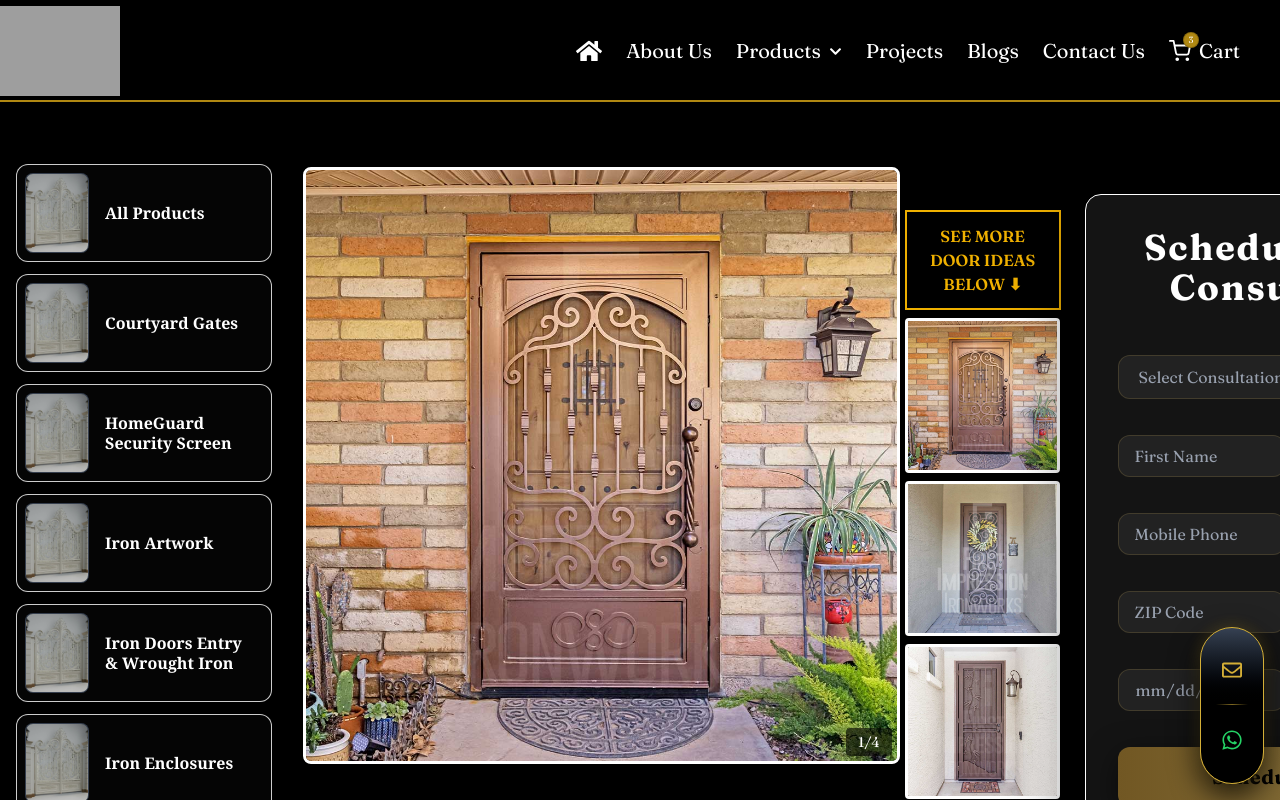
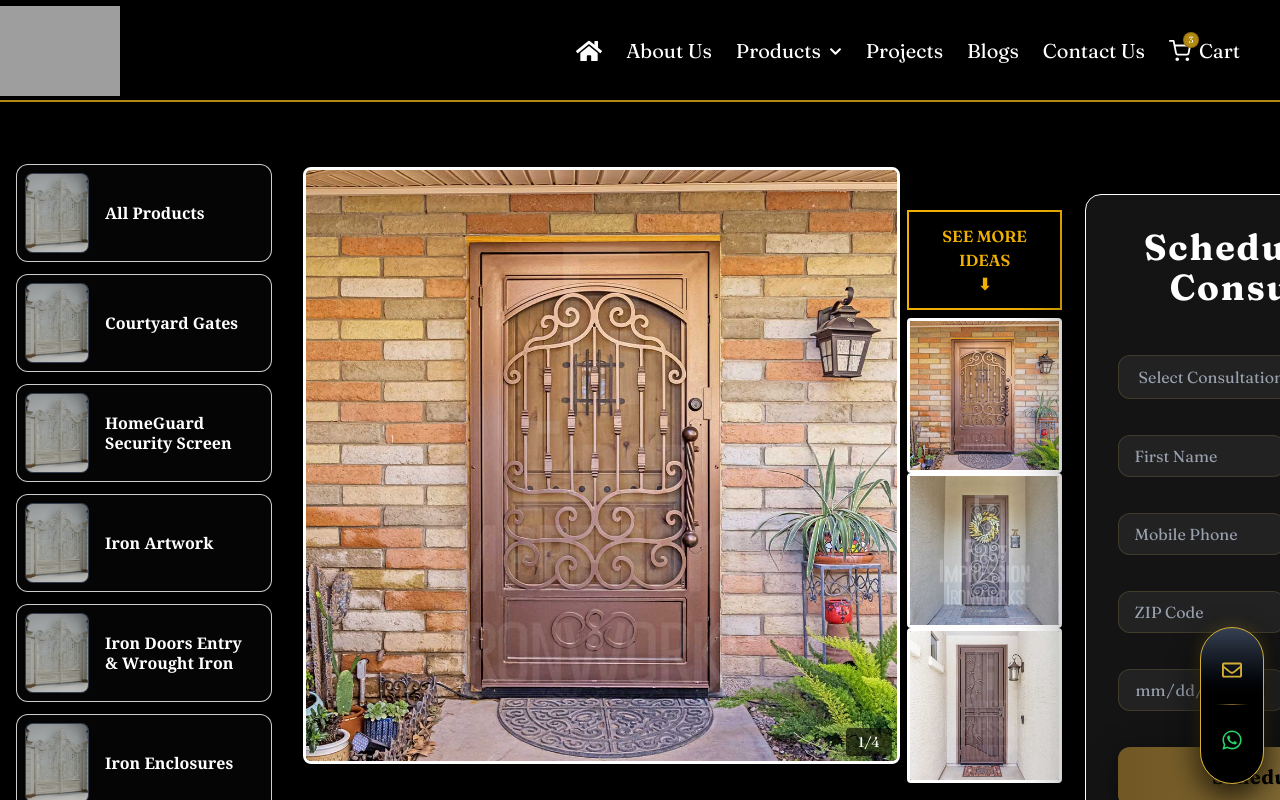
Before and after one commit to ankitNegiDev/imperial-Gate, a Next.js app: page /products in a window 1280 px wide. Shown: the top 800 px of the page. Built offline with nearby package versions, Linux system fonts and the light colour scheme; grey boxes are pictures that could not be loaded.

Commit message:
updated the moredoor ideas

```diff
--- a/components/product-page/MoreDoorIdeas.jsx
+++ b/components/product-page/MoreDoorIdeas.jsx
@@ -1,3 +1,43 @@
+// "use client";
+
+// import Image from "next/image";
+
+// export default function MoreDoorIdeas(props) {
+//     const list = props.doorImages || [];
+
+//     function renderImages() {
+//         return list.map(function (img, index) {
+//             return (
+//                 <div key={index} className="mb-2">
+//                     <Image
+//                         src={img}
+//                         alt={"idea-" + index}
+//                         width={155}
+//                         height={155}
+//                         className="rounded shadow border-3 border-white"
+//                     />
+//                 </div>
+//             );
+//         });
+//     }
+
+//     return (
+//         <div className="w-[10rem] mt-18">
+//             {/* Title Box */}
+//             <div className="w-39 text-center border-2 border-yellow-500 text-yellow-500 font-semibold p-3 mb-2">
+//                 SEE MORE <br />
+//                 DOOR IDEAS <br />
+//                 BELOW ⬇
+//             </div>
+
+//             {/* Images */}
+//             {renderImages()}
+//         </div>
+//     );
+// }
+
+
+// responsive
 "use client";
 
 import Image from "next/image";
@@ -8,13 +48,13 @@ export default function MoreDoorIdeas(props) {
     function renderImages() {
         return list.map(function (img, index) {
             return (
-                <div key={index} className="mb-2">
+                <div key={index} className="shrink-0">
                     <Image
                         src={img}
                         alt={"idea-" + index}
                         width={155}
                         height={155}
-                        className="rounded shadow border-3 border-white"
+                        className="rounded shadow border-2 lg:border-3 border-white object-cover w-20 h-20 lg:w-[155px] lg:h-[155px]"
                     />
                 </div>
             );
@@ -22,12 +62,26 @@ export default function MoreDoorIdeas(props) {
     }
 
     return (
-        <div className="w-[10rem] mt-18">
+        <div className="w-full lg:w-[10rem] mt-6 lg:mt-18 flex flex-row lg:flex-col justify-center items-center gap-3 lg:gap-0">
+
             {/* Title Box */}
-            <div className="w-39 text-center border-2 border-yellow-500 text-yellow-500 font-semibold p-3 mb-2">
-                SEE MORE <br />
-                DOOR IDEAS <br />
-                BELOW ⬇
+            <div className="
+                w-20 h-20 lg:w-[155px] lg:h-auto
+                flex flex-col items-center justify-center text-center
+                border-2 border-yellow-500 text-yellow-500 font-semibold
+                p-1 lg:p-3
+                mb-0 lg:mb-2
+                shrink-0
+                text-[9px] leading-tight lg:text-base lg:leading-normal
+            ">
+                <span>
+                    SEE MORE <br />
+                    IDEAS <br />
+                    {/* Arrow rotates: Points right on mobile, Down on desktop */}
+                    <span className="inline-block -rotate-90 lg:rotate-0 mt-1 lg:mt-0">
+                        ⬇
+                    </span>
+                </span>
             </div>
 
             {/* Images */}
```
